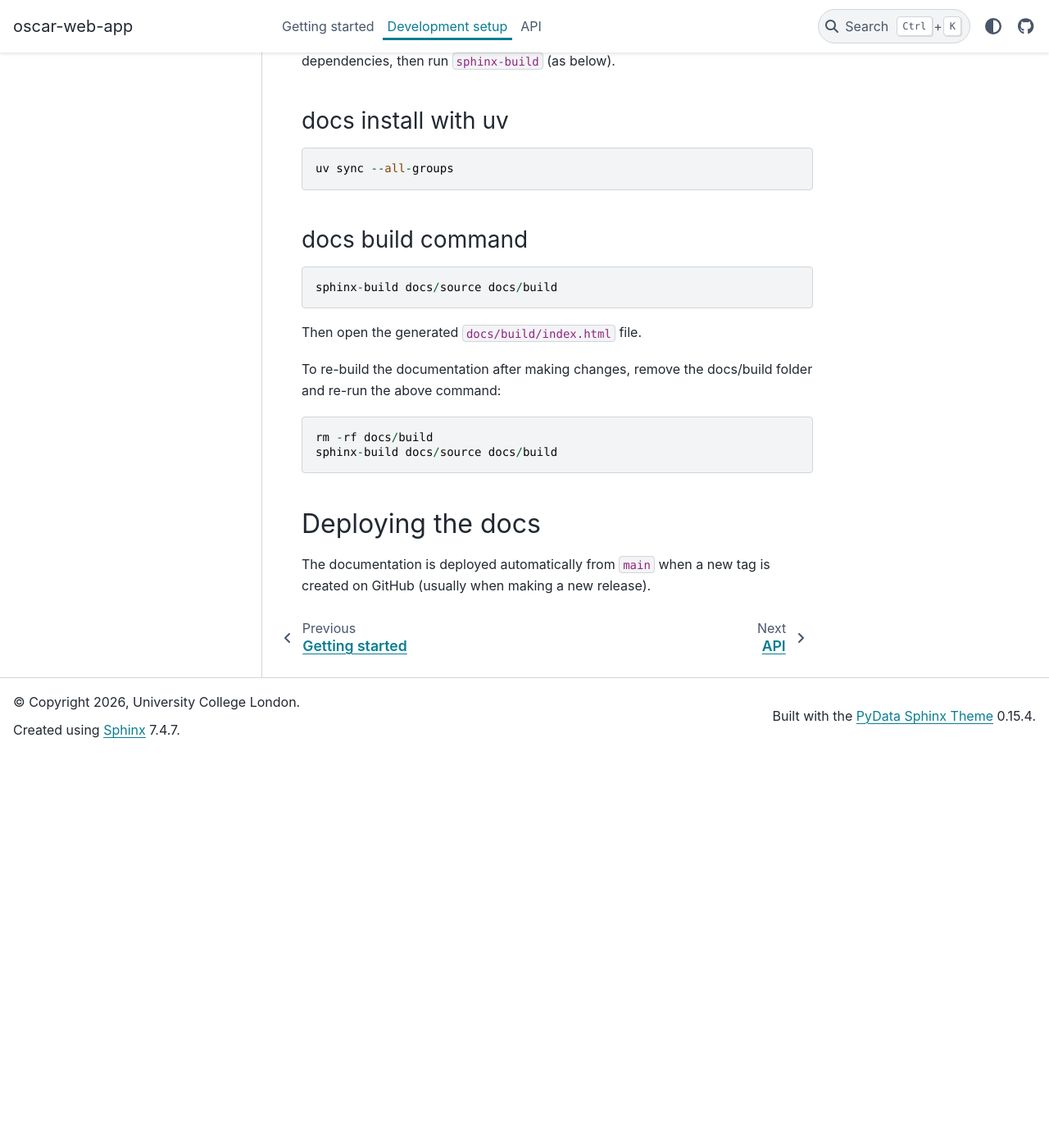
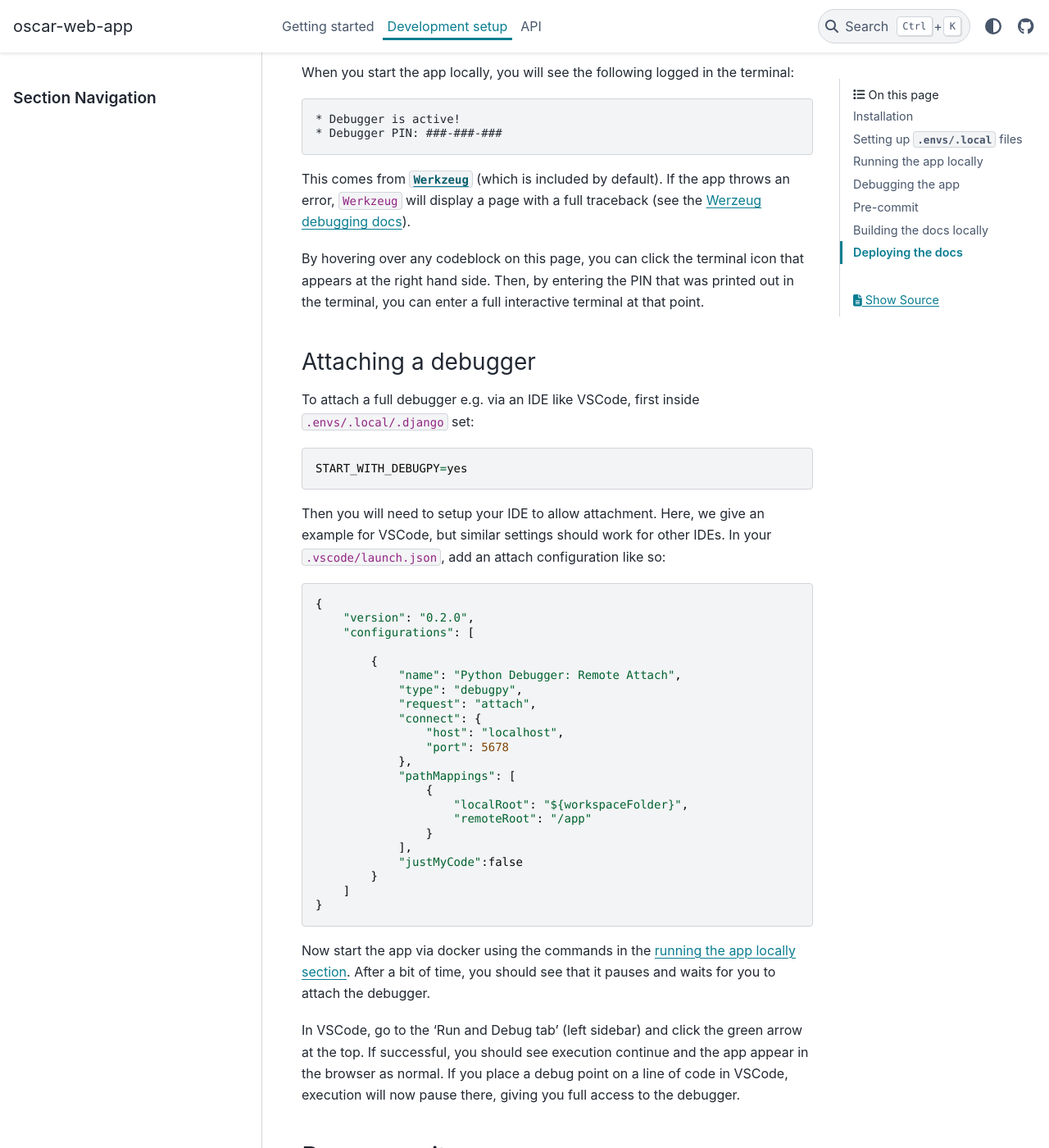
Before and after one commit to neuroinformatics-unit/OSCaR-web-app, a Sphinx documentation site: the page built from docs/source/developer_setup.md, in a window 1280 px wide and 1400 px high, scrolled down 1603 px. Shown: the whole window at 82% size. Built offline with Sphinx 7.4.7 and the PyData theme 0.15.4, drawn with Linux system fonts in a browser that asks for light colours; before the commit the page ends 2522 px from its top, so only the background shows below that; some of the changed text lies outside the part shown.

Commit message:
expand debugging docs

````diff
--- a/docs/source/developer_setup.md
+++ b/docs/source/developer_setup.md
@@ -38,11 +37,75 @@
 
 ## Debugging the app
 
-- django sidebar
-- devtools
-- attaching a debugger with full instructions
+There are a few different options to debug issues inside the app:
+
+### django-debug-toolbar
+
+[`django-debug-toolbar`](https://github.com/django-commons/django-debug-toolbar) is included by default.
+
+When you run the app locally, this creates an expandable sidebar at the right side of the browser window. This contains various useful options for viewing django-related data.
+
+### Werkzeug
+
+When you start the app locally, you will see the following logged in the terminal:
+```
+* Debugger is active!
+* Debugger PIN: ###-###-###
+```
+
+This comes from [`Werkzeug`](https://werkzeug.palletsprojects.com/en/stable/) (which is included by default). If the app throws an error, `Werkzeug` will display a page with a full traceback (see the [Werzeug debugging docs](https://werkzeug.palletsprojects.com/en/stable/debug/#using-the-debugger)).
+
+By hovering over any codeblock on this page, you can click the terminal icon that appears at the right hand side. Then, by entering the PIN that was printed out in the terminal, you can enter a full interactive terminal at that point.
+
+### Attaching a debugger
+
+To attach a full debugger e.g. via an IDE like VSCode, first inside `.envs/.local/.django` set:
+```
+START_WITH_DEBUGPY=yes
+```
+
+Then you will need to setup your IDE to allow attachment. Here, we give an example for VSCode, but similar settings should work for other IDEs.
+In your `.vscode/launch.json`, add an attach configuration like so:
+```
+{
+    "version": "0.2.0",
+    "configurations": [
+
+        {
+            "name": "Python Debugger: Remote Attach",
+            "type": "debugpy",
+            "request": "attach",
+            "connect": {
+                "host": "localhost",
+                "port": 5678
+            },
+            "pathMappings": [
+                {
+                    "localRoot": "${workspaceFolder}",
+                    "remoteRoot": "/app"
+                }
+            ],
+            "justMyCode":false
+        }
+    ]
+}
+```
+
+Now start the app via docker using the commands in the [running the app locally section](#running-the-app-locally). After a bit of time, you should see that it pauses and waits for you to attach the debugger.
+
+In VSCode, go to the 'Run and Debug tab' (left sidebar) and click the green arrow at the top. If successful, you should see execution continue and the app appear in the browser as normal. If you place a debug point on a line of code in VSCode, execution will now pause there, giving you full access to the debugger.
 
 ## Pre-commit
+
+We use [pre-commit](https://pre-commit.com/) for automated linting / formatting.
+
+`pre-commit` is included in the package's `dev` dependencies, so running `uv sync` will install it.
+
+Then run:
+```
+# setup pre-commit to run on every commit
+pre-commit install
+```
 
 ## Building the docs locally
 
````
Also changed, not shown: other parts of docs/source/developer_setup.md (+1 -2 lines).
